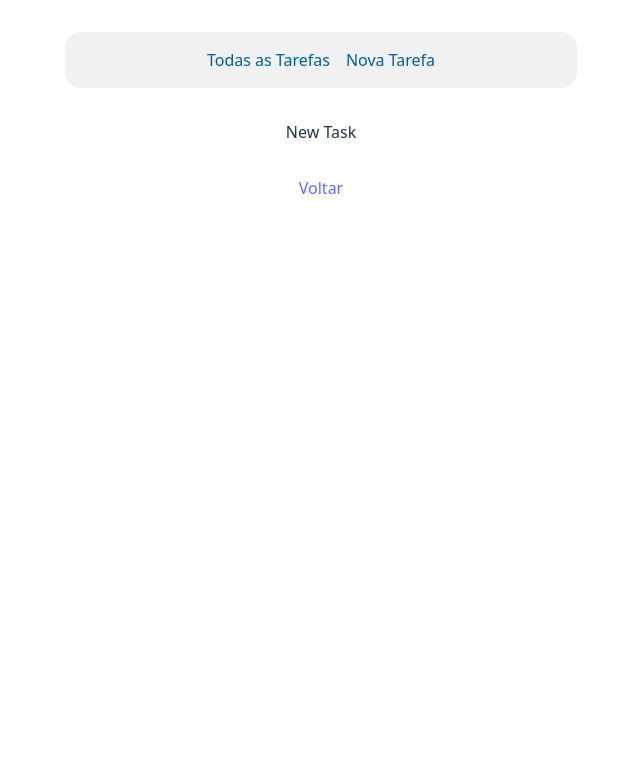
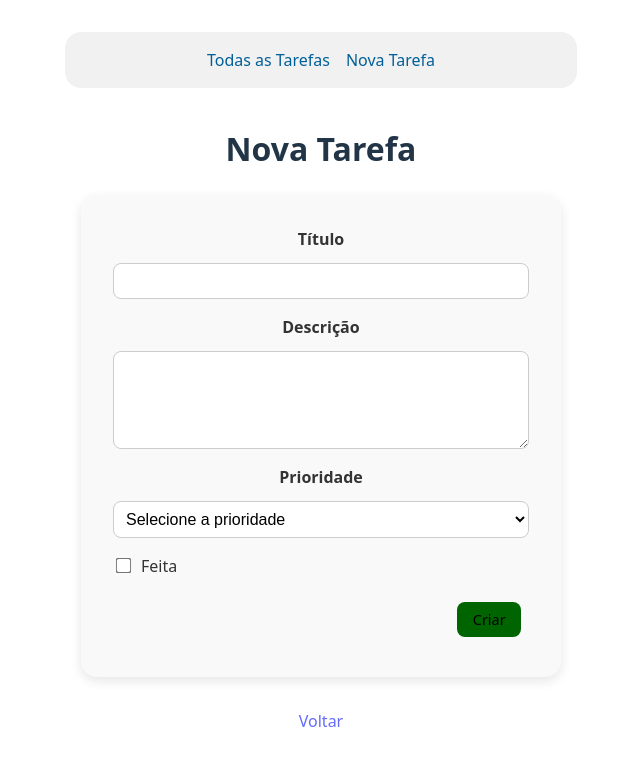
Before and after one commit to Dario-97-d/react-fundamentals-test, a React (Vite) app: page /tasks/new in a window 1280 px wide. Shown: the top 766 px of the page, without its empty margins (319-959 px from the left). Built offline with nearby package versions, Linux system fonts and the light colour scheme.

Commit message:
Add Create and Edit Pages

```diff
--- /dev/null
+++ b/src/components/TaskInput.jsx
@@ -0,0 +1,109 @@
+import { useEffect, useState } from 'react'
+import { NavLink } from 'react-router-dom'
+import styles from './TaskInput.module.css'
+
+const bgPriorityClasses = {
+  baixa: styles.bgPriorityLow,
+  media: styles.bgPriorityMedium,
+  alta: styles.bgPriorityHigh,
+}
+
+export default function TaskInput({ mode, initialValues, onSubmit })
+{
+  const [task, setTask] = useState(initialValues)
+  const [submittedTaskId, setSubmittedTaskId] = useState('')
+
+  // Set initial values.
+  useEffect(() => {
+    setTask(initialValues)
+  }, [initialValues])
+
+  // Update values.
+  const handleChange = (e) => {
+    const { name, value, type, checked } = e.target
+    setTask(prev => ({
+      ...prev,
+      [name]: type === "checkbox" ? checked : value
+    }))
+  }
+
+  // Submit onto parent component.
+  const handleSubmit = async (e) => {
+    e.preventDefault();
+    setSubmittedTaskId(await onSubmit(task))
+  }
+
+  return (<>
+
+    <div className="main-container">
+      <form onSubmit={handleSubmit} className={styles.form}>
+
+        <div className={styles.formGroup}>
+          <label htmlFor="title" className={styles.label}>Título</label>
+
+          <input
+            type="text"
+            id="title"
+            name="title"
+            value={task.title}
+            onChange={handleChange}
+            required
+            className={styles.input}
+          />
+        </div>
+
+        <div className={styles.formGroup}>
+          <label htmlFor="description" className={styles.label}>Descrição</label>
+
+          <textarea
+            id="description"
+            name="description"
+            value={task.description}
+            onChange={handleChange}
+            className={styles.textarea}
+          />
+        </div>
+
+        <div className={styles.formGroup}>
+          <label htmlFor="priority" className={`${styles.label}`}>Prioridade</label>
+
+          <select
+            id="priority"
+            name="priority"
+            value={task.priority}
+            onChange={handleChange}
+            className={`${styles.select} ${bgPriorityClasses[task.priority]}`}
+          >
+            <option value="">Selecione a prioridade</option>
+            <option value="baixa" className={task.priority || "priorityLow"}>Baixa</option>
+            <option value="media" className={task.priority || "priorityMedium"}>Média</option>
+            <option value="alta" className={task.priority || "priorityHigh"}>Alta</option>
+          </select>
+        </div>
+
+        <div className={styles.checkboxGroup}>
+          <label htmlFor="done" className={styles.checkboxLabel}>
+            <input
+              type="checkbox"
+              id="done"
+              name="done"
+              checked={task.done}
+              onChange={handleChange}
+              className={styles.checkbox}
+            />
+            Feita
+          </label>
+        </div>
+
+        <div className={styles.actions}>
+          {submittedTaskId && <NavLink to={`/tasks/${submittedTaskId}`}>Ver tarefa {mode === 'create' ? 'criada' : 'editada'}</NavLink>}
+
+          <button type="submit" className={`${mode} ${styles[mode]}`}>
+            {mode === 'create' ? 'Criar' : 'Editar'}
+          </button>
+        </div>
+      </form>
+    </div>
+
+  </>)
+}
--- /dev/null
+++ b/src/components/TaskInput.module.css
@@ -0,0 +1,102 @@
+.form {
+  display: flex;
+  flex-direction: column;
+  gap: 1rem;
+}
+
+.formGroup {
+  display: flex;
+  flex-direction: column;
+  gap: 0.75rem;
+}
+
+.label {
+  font-weight: 600;
+}
+
+.input,
+.textarea,
+.select {
+  font-size: 1rem;
+  padding: 0.5rem;
+  border-radius: 8px;
+  border: 1px solid #444;
+  background-color: #2c2c2c;
+  color: #e0e0e0;
+  transition: border-color 0.3s ease, background-color 0.3s ease, color 0.3s ease;
+}
+
+.input:focus,
+.textarea:focus,
+.select:focus {
+  border-color: #66aaff;
+  outline: none;
+}
+
+.textarea {
+  resize: vertical;
+  min-height: 80px;
+}
+
+.bgPriorityHigh {
+  background-color: mediumvioletred;
+}
+.bgPriorityMedium {
+  background-color: darkgoldenrod;
+}
+.bgPriorityLow {
+  background-color: darkcyan;
+}
+
+.checkboxGroup {
+  display: flex;
+  align-items: center;
+}
+
+.checkboxLabel {
+  font-weight: 500;
+  display: flex;
+  align-items: center;
+  gap: 0.5rem;
+  color: inherit;
+}
+
+.checkbox {
+  transform: scale(1.2);
+}
+
+.actions {
+  display: flex;
+  justify-content: flex-end;
+  align-items: center;
+  gap: 1rem;
+}
+
+@media (prefers-color-scheme: light) {
+  .input,
+  .textarea,
+  .select {
+    background-color: #fff;
+    border-color: #ccc;
+    color: #000;
+  }
+
+  .input:focus,
+  .textarea:focus,
+  .select:focus {
+    border-color: #007bff;
+  }
+
+  .bgPriorityHigh {
+    background-color: mediumvioletred;
+    color: white;
+  }
+  .bgPriorityMedium {
+    background-color: darkgoldenrod;
+    color: white;
+  }
+  .bgPriorityLow {
+    background-color: darkcyan;
+    color: white;
+  }
+}
--- a/src/pages/CreateTaskPage.jsx
+++ b/src/pages/CreateTaskPage.jsx
@@ -1,4 +1,30 @@
+import { useState } from 'react';
+import { API_URL, emptyTask } from '../constants';
+import axios from 'axios';
+import TaskInput from '../components/TaskInput';
+
 export default function CreateTaskPage()
 {
-  return <p>New Task</p>
+  const [message, setMessage] = useState('')
+
+  // Submit new Task.
+  const onSubmit = (task) => {
+    return axios
+      .post(`${API_URL}/tasks`, task)
+      .then((response) => {
+        setMessage('Tarefa criada!')
+        return response.data.id
+      })
+      .catch(() => setMessage('Não foi possível registar a tarefa.'))
+  }
+
+  return (<>
+
+    <h1>Nova Tarefa</h1>
+
+    {message.length > 0 && <span>{message}</span>}
+
+    <TaskInput mode="create" initialValues={emptyTask()} onSubmit={onSubmit} />
+
+  </>)
 }
--- a/src/pages/EditTaskPage.jsx
+++ b/src/pages/EditTaskPage.jsx
@@ -1,4 +1,42 @@
+import { useEffect, useState } from 'react'
+import { useParams } from 'react-router-dom'
+import { API_URL, emptyTask } from '../constants'
+import axios from 'axios'
+import TaskInput from '../components/TaskInput'
+
 export default function EditTaskPage()
 {
-  return <p>Edit Task</p>
+  const { taskId } = useParams()
+
+  const [message, setMessage] = useState('')
+  const [task, setTask] = useState(emptyTask())
+
+  // Load Task to edit.
+  useEffect(() => {
+    axios
+      .get(`${API_URL}/tasks/${taskId}`)
+      .then(response => setTask(response.data))
+      .catch(() => setMessage('Não foi possível carregar a tarefa.'))
+  }, [taskId])
+
+  // Submit edited Task.
+  const onSubmit = (task) => {
+    return axios
+      .put(`${API_URL}/tasks/${taskId}`, task)
+      .then((response) => {
+        setMessage('Tarefa atualizada!')
+        return response.data.id
+      })
+      .catch(() => setMessage('Não foi possível atualizar a tarefa.'))
+  }
+
+  return (<>
+
+    <h1>Alterar Tarefa</h1>
+
+    {message.length > 0 && <span>{message}</span>}
+
+    <TaskInput mode="edit" initialValues={task} onSubmit={onSubmit} />
+
+  </>)
 }
```
